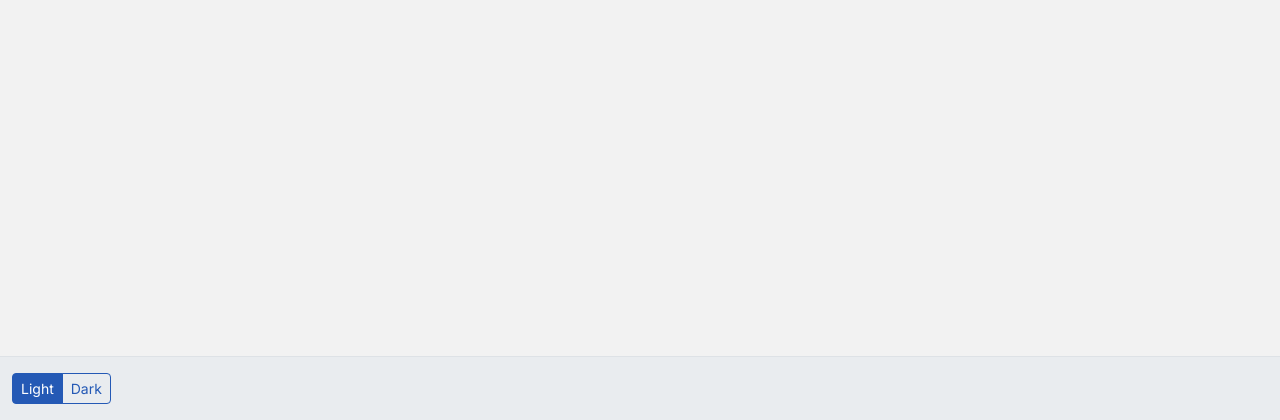
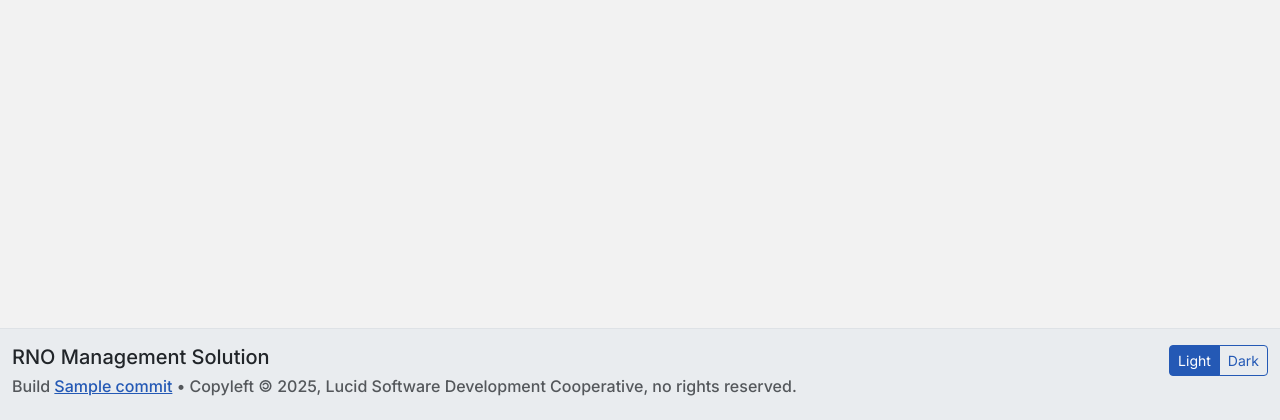
Before and after one commit to jack-hermanson/RNO, a Python web app: template application/web/templates/accounts/me.html in a window 1280 px wide. Shown: the part 380-800 px from the top of the page. Run offline with Jinja, Linux system fonts and the light colour scheme; the template is opened without the code that fills it: most values are stand-ins (such as "Sample title", 1, 10 or a date in 2020); some libraries are stand-ins or nearby versions.

Commit message:
I am so tired

```diff
--- a/application/__init__.py
+++ b/application/__init__.py
@@ -1,5 +1,6 @@
 import logging
 import os
+import subprocess
 import sys
 from logging.handlers import TimedRotatingFileHandler
 
@@ -68,7 +69,10 @@ def create_app(config_class=Config):
     @app.context_processor
     def inject_environment():
         return dict(
-            environment=os.environ.get("ENVIRONMENT"), rno_name=os.environ.get("RNO_NAME"), ClearanceEnum=ClearanceEnum
+            environment=os.environ.get("ENVIRONMENT"),
+            rno_name=os.environ.get("RNO_NAME"),
+            ClearanceEnum=ClearanceEnum,
+            commit=subprocess.check_output(["git", "describe", "--always"]).strip().decode("utf-8"),
         )
 
     @app.before_request
--- a/application/web/templates/base.html
+++ b/application/web/templates/base.html
@@ -10,7 +10,8 @@
 
     <link rel="stylesheet" href="{{ url_for('static', filename='css/main.css') }}">
     <link rel="stylesheet" href="{{ url_for('static', filename='node_modules/jack-hermanson-css-lib/css/main.css') }}">
-    <link rel="stylesheet" href="{{ url_for('static', filename='node_modules/@fortawesome/fontawesome-free/css/all.min.css') }}">
+    <link rel="stylesheet"
+          href="{{ url_for('static', filename='node_modules/@fortawesome/fontawesome-free/css/all.min.css') }}">
     <link rel="icon" href="{{ url_for('static', filename='favicon.png') }}">
     <meta name="viewport" content="width=device-width, initial-scale=1.0"/>
 
@@ -198,6 +199,15 @@
 {% block scripts %}{% endblock scripts %}
 <footer class="border-top py-3">
     <div class="container-fluid">
+        <div class="row">
+            <div class="col">
+                <div>
+                    <h5>RNO Management Solution</h5>
+                    <h6 class="text-muted">Build <a href="https://github.com/jack-hermanson/RNO/commit/{{ commit }}">{{ commit }}</a> &bull; Copyleft &#127279; 2025, Lucid Software Development Cooperative, no rights reserved.</h6>
+                </div>
+
+            </div>
+            <div class="col-auto text-end">
                 <div class="btn-group">
 
                     <button class="btn btn-sm btn-outline-primary"
@@ -216,6 +226,9 @@
                         Dark
                     </button>
                 </div>
+            </div>
+        </div>
+
 
     </div>
 </footer>
--- a/requirements.txt
+++ b/requirements.txt
@@ -26,7 +26,6 @@ psycopg2==2.9.10
 psycopg2-binary==2.9.10
 python-dotenv==1.0.1
 setuptools==76.1.0
-setuptools-scm==8.2.0
 SQLAlchemy==2.0.37
 types-Flask-Migrate==4.0.0.20240311
 typing_extensions==4.12.2
```
Lines whose indentation alone changed are shown as unchanged.
